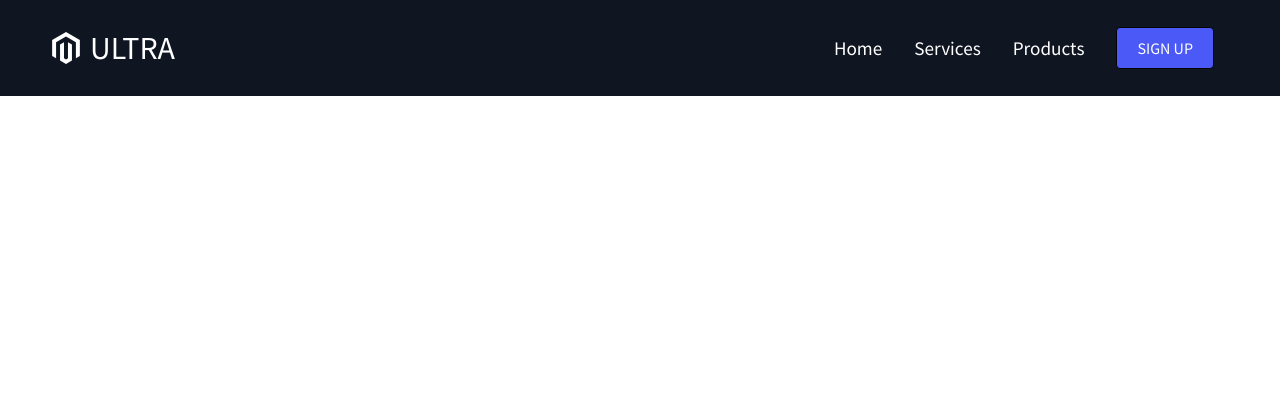
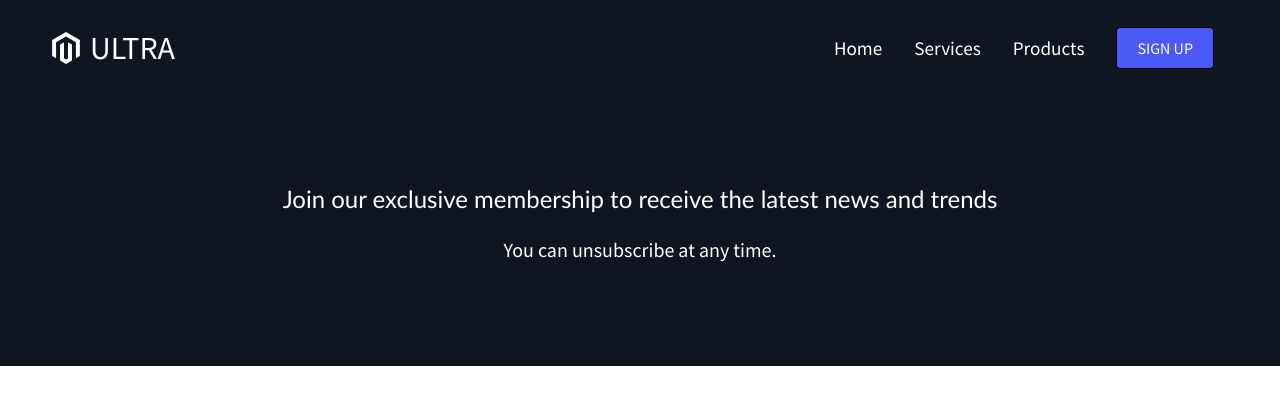
Before and after one commit to MiciWeb/react_marketing-agency-website, a React (Create React App) app: page /products in a window 1280 px wide. Shown: the top 404 px of the page. Built offline with nearby package versions, Linux system fonts and the light colour scheme.

Commit message:
add footer file

```diff
--- a/src/App.js
+++ b/src/App.js
@@ -1,17 +1,18 @@
 import React from "react"
-import { Navbar }  from "./components"
-import { BrowserRouter as Router, Switch, Route} from "react-router-dom"
+import { Navbar, Footer } from "./components"
+import { BrowserRouter as Router, Switch, Route } from "react-router-dom"
 import GlobalStyle from "./globalStyles"
 import Home from "./pages/HomePage/Home"
 
 function App() {
   return (
     <Router>
-      <GlobalStyle/>
+      <GlobalStyle />
       <Navbar />
       <Switch>
         <Route path="/" exact={true} component={Home} />
       </Switch>
+      <Footer />
     </Router>
   );
 }
--- /dev/null
+++ b/src/components/Footer/Footer.elements.js
@@ -0,0 +1,31 @@
+import styled from "styled-components"
+
+export const FooterContainer = styled.div`
+display: flex;
+flex-direction: column;
+justify-content: center;
+align-items: center;
+padding: 4rem 0 2rem 0;
+background-color: #101522;
+`
+export const FooterSubscription = styled.section`
+  display: flex;
+  flex-direction: column;
+  justify-content: center;
+  align-items: center;
+  text-align: center;
+  margin-bottom: 24px;
+  padding: 24px;
+  color: #fff;
+`
+
+export const FooterSubHeading = styled.p`
+font-family: 'Trebuchet MS', 'Lucida Sans Unicode', 'Lucida Grande','Lucida Sans', Arial, sans-serif;
+margin-bottom: 24px;
+font-size: 24px;
+`
+
+export const FooterSubText = styled.p`
+margin-bottom: 24px;
+font-size: 20px;
+`;
--- /dev/null
+++ b/src/components/Footer/Footer.js
@@ -0,0 +1,19 @@
+import React from 'react'
+import {FooterContainer,FooterSubscription,FooterSubHeading,FooterSubText} from "./Footer.elements.js"
+
+const Footer = () => {
+    return (
+        <FooterContainer>
+            <FooterSubscription>
+                <FooterSubHeading>
+                    Join our exclusive membership to receive the latest news and trends
+                </FooterSubHeading>
+                <FooterSubText>
+                    You can unsubscribe at any time.
+                </FooterSubText>
+            </FooterSubscription>
+        </FooterContainer>
+    )
+}
+
+export default Footer
--- a/src/components/index.js
+++ b/src/components/index.js
@@ -1,2 +1,3 @@
 export { default as Navbar } from "./Navbar/Navbar"
 export { default as InfoSection } from "./InfoSection/InfoSection"
+export { default as Footer } from "./Footer/Footer"
--- a/src/pages/HomePage/Home.js
+++ b/src/pages/HomePage/Home.js
@@ -1,6 +1,6 @@
 import React from 'react'
-import {InfoSection} from "../../components"
-import {homeObjOne, homeObjTwo, homeObjThree, homeObjFour} from "./Data"
+import { InfoSection } from "../../components"
+import { homeObjOne, homeObjTwo, homeObjThree, homeObjFour } from "./Data"
 
 const Home = () => {
     return (
```
